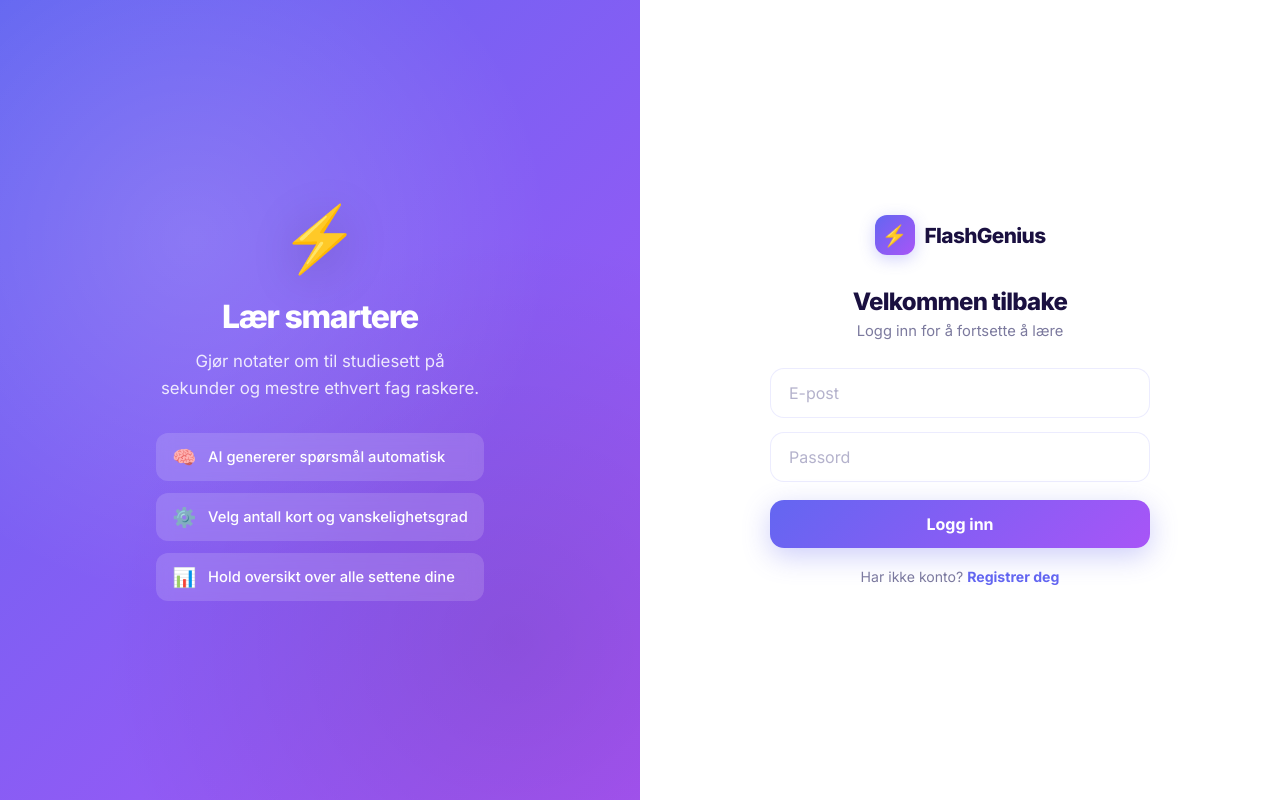
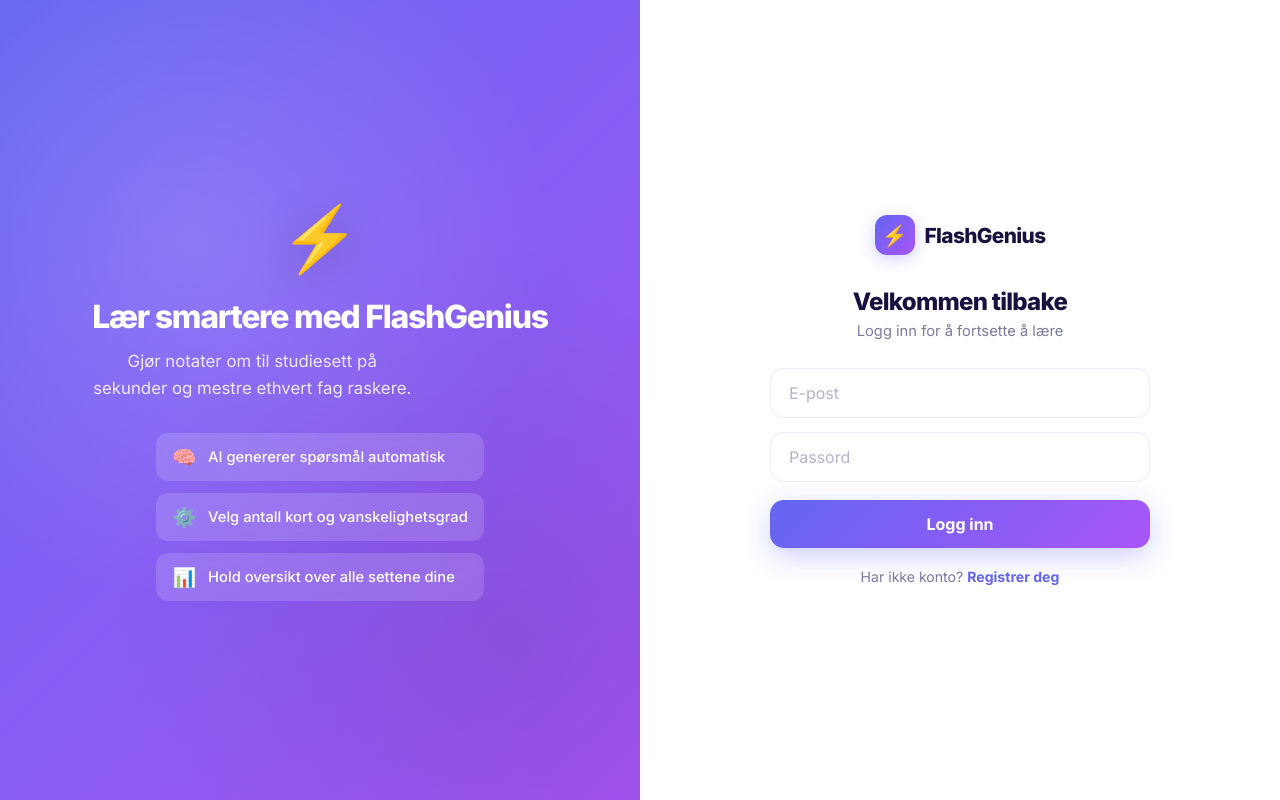
Before and after one commit to arink1305/FlashGenius, a React app in the folder frontend/: page /login in a window 1280 px wide. Built offline with nearby package versions, Linux system fonts and the light colour scheme; no server answers; the HTML template or start-up script is replaced by a standard one.

Commit message:
Update Login.jsx

```diff
--- a/frontend/src/pages/Login.jsx
+++ b/frontend/src/pages/Login.jsx
@@ -28,7 +28,7 @@
             <div className="auth-left">
                 <div className="auth-left-content">
                     <span className="auth-left-icon">⚡</span>
-                    <h2>Lær smartere</h2>
+                    <h2>Lær smartere med FlashGenius</h2>
                     <p>Gjør notater om til studiesett på sekunder og mestre ethvert fag raskere.</p>
                 </div>
                 <div className="auth-features">
```
